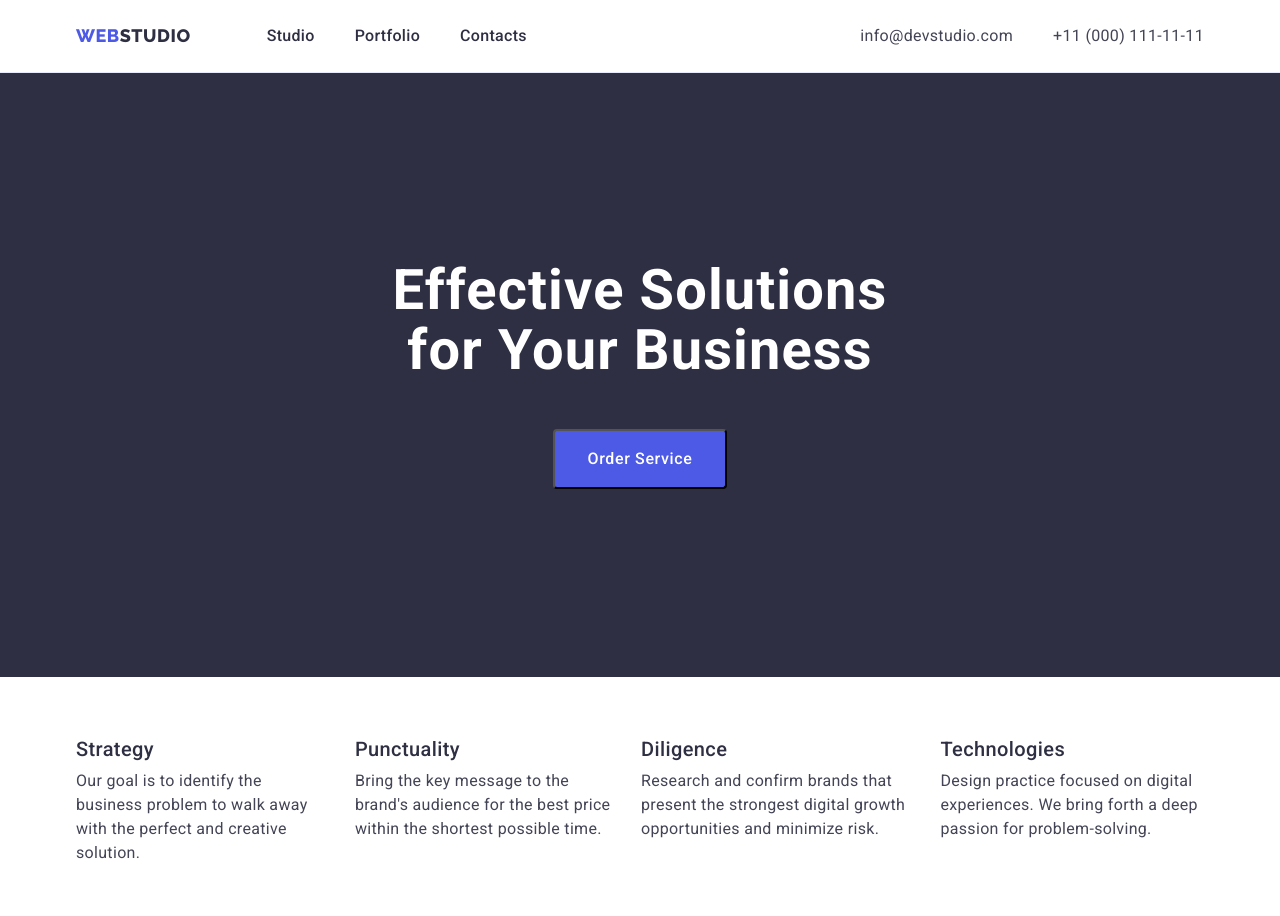
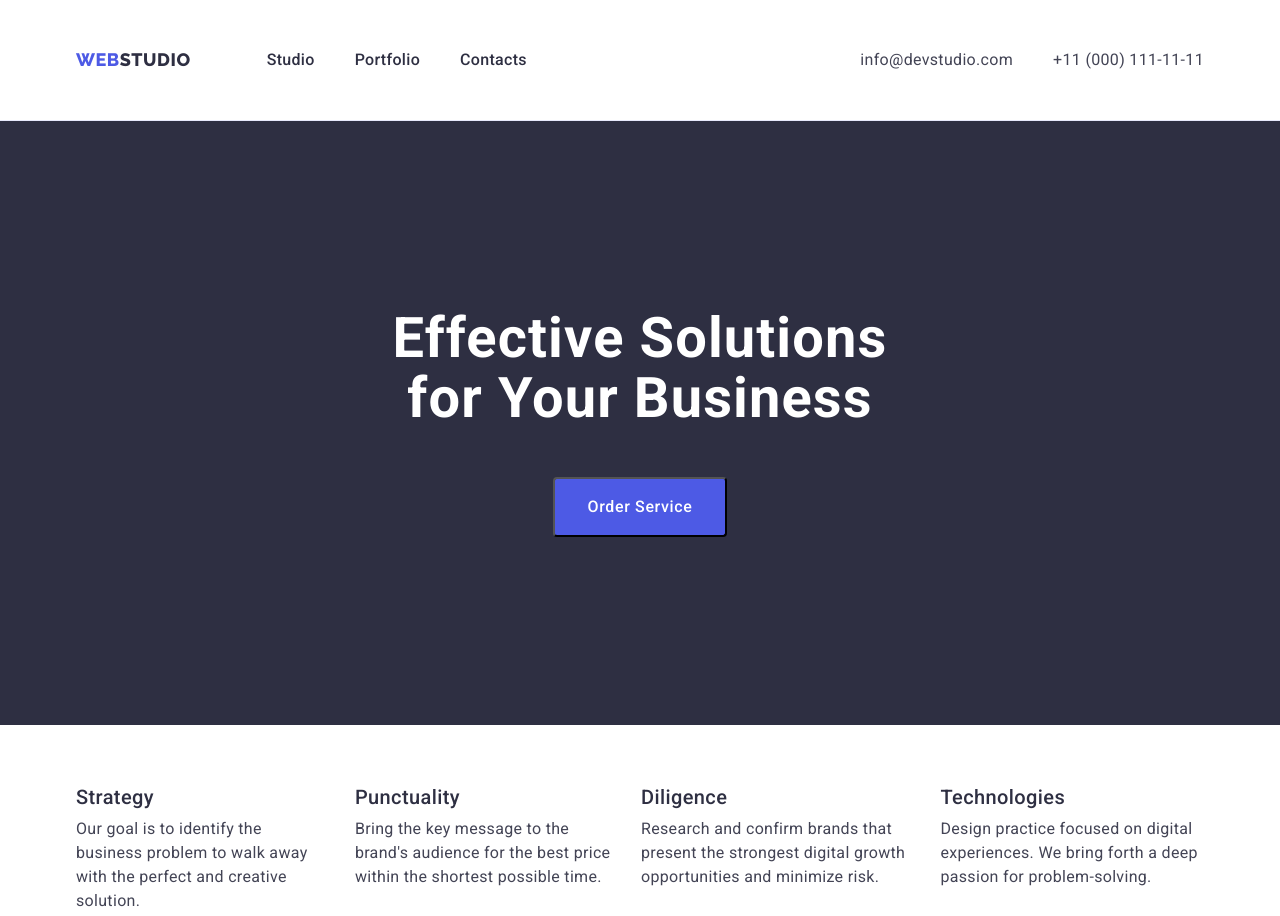
Before and after one commit to BerkovskiiAlex/goit-markup-hw-03, a plain HTML site: page index.html in a window 1280 px wide. Shown: the top 916 px of the page. Drawn offline with nearby package versions, Linux system fonts and the light colour scheme.

Commit message:
Update styles.css

```diff
--- a/css/styles.css
+++ b/css/styles.css
@@ -172,10 +172,9 @@ body {
 
 
 .container {
-  margin-left: auto;
-  margin-right: auto;
+  margin: 0 auto;
   width: 1158px;
-  padding: 0 15px 0 15px;
+  padding: 0 15px;
   /* outline: 1px solid red; */
 }
 
@@ -265,6 +264,7 @@ body {
   color: var(--Dark);
   list-style: none;
   display: flex;
+  padding: 24px 0;
 }
 
 .adress-nav {
```
